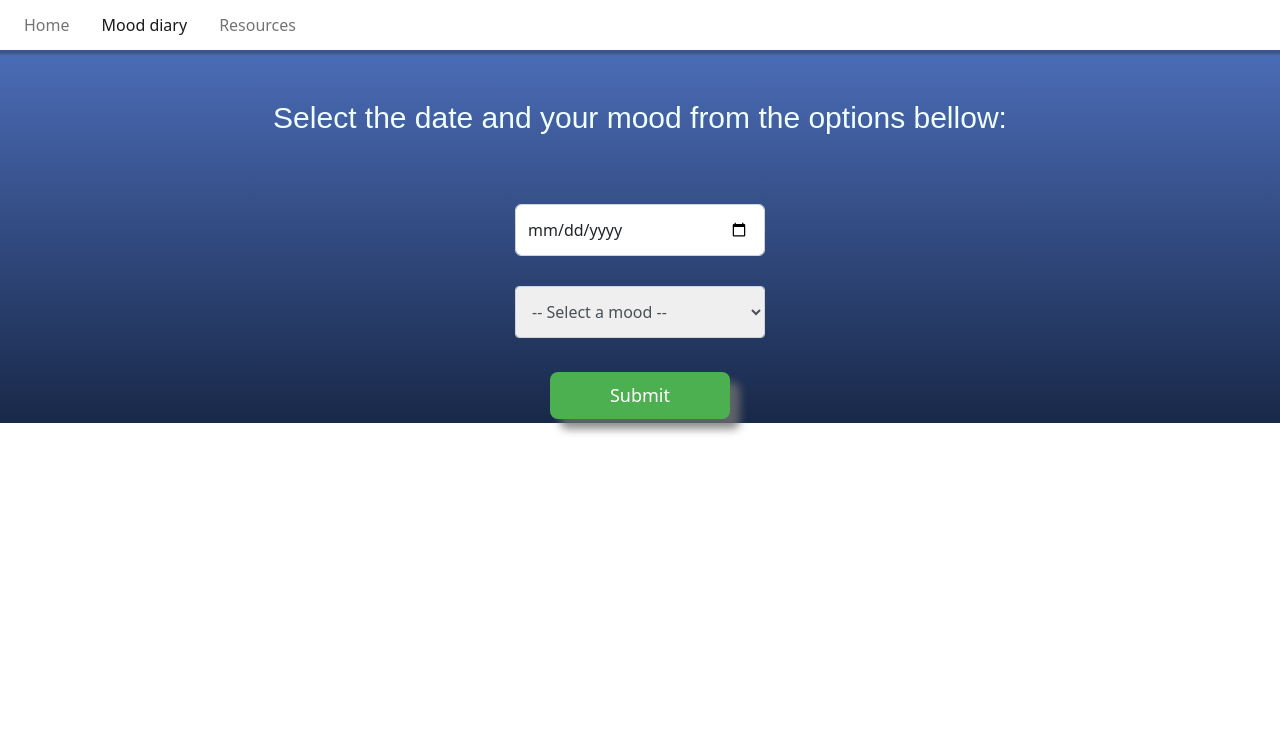
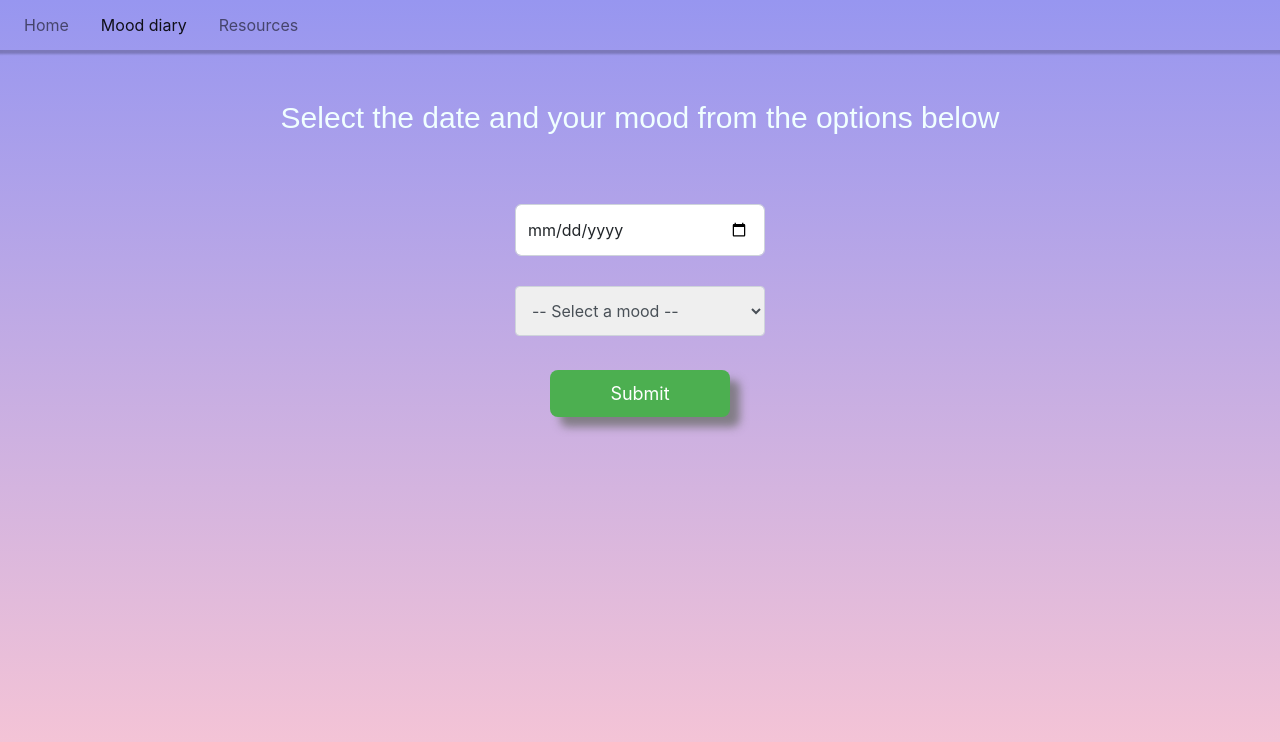
Before and after one commit to EmH93/mood-tracker, a React (Create React App) app: page /MoodDiary in a window 1280 px wide. Shown: the top 742 px of the page. Built offline with nearby package versions, Linux system fonts and the light colour scheme.

Commit message:
Background color and card layout fixed

```diff
--- a/src/components/Card/Card.css
+++ b/src/components/Card/Card.css
@@ -4,11 +4,9 @@
   height: 200px;
   margin-top: 16px;
   margin-bottom: 50px;
+
   }
 
-.bg-color{
-  background-color: red;
-}
 
 .selectedOption1 {
   background-color: var(--stressed);
--- a/src/components/Card/Card.js
+++ b/src/components/Card/Card.js
@@ -5,6 +5,7 @@ const { Meta } = Card;
 
 function MoodCard(props) {
   return (
+<div>
     <Col span={4}>
       <Card
         className={`card ${
@@ -26,10 +27,10 @@ function MoodCard(props) {
         <Meta
           avatar={<Avatar src="https://joesch.moe/api/v1/random?key=1" />}
           title={props.title}
-          description="This is the description"
         />
       </Card>
     </Col>
+    </div>
   );
 }
 
--- a/src/index.css
+++ b/src/index.css
@@ -5,6 +5,10 @@ body {
     sans-serif;
   -webkit-font-smoothing: antialiased;
   -moz-osx-font-smoothing: grayscale;
+  background-image: linear-gradient(to bottom,#9796F0, #FBC7D4);
+  background-size: cover;
+  background-repeat: no-repeat;
+  height: 100vh;
 }
 
 code {
--- a/src/index.js
+++ b/src/index.js
@@ -2,8 +2,8 @@ import React from 'react';
 import ReactDOM from 'react-dom/client';
 import 'bootstrap/dist/css/bootstrap.min.css';
 import App from './App';
-import 'bootstrap/dist/css/bootstrap.min.css';
 import reportWebVitals from './reportWebVitals';
+import './index.css';
 
 const root = ReactDOM.createRoot(document.getElementById('root'));
 root.render(
--- a/src/pages/MoodDiary/MoodDiary.css
+++ b/src/pages/MoodDiary/MoodDiary.css
@@ -2,7 +2,7 @@
     /* background-image: linear-gradient(to bottom,#DA6085, #D7EDE1);  */
     /* background-image: linear-gradient(to bottom,#9796F0, #FBC7D4);  */
     /* background-image: linear-gradient(to bottom,#E5CDC3, #6047E0); */
-    background-image: linear-gradient(to bottom,#4B6CB7, #182848);
+    /* background-image: linear-gradient(to bottom,#4B6CB7, #182848);  */
 }
 .mood-container{
     width: 100%;
--- a/src/pages/MoodDiary/MoodDiary.js
+++ b/src/pages/MoodDiary/MoodDiary.js
@@ -12,6 +12,9 @@ function MoodDiary() {
     ? localStorage.getItem("moodDiary")
     : "{}";
   const [diary, setDiary] = useState(JSON.parse(mood));
+
+  console.group('diary', diary);
+  console.log('mood', mood);
 
   useEffect(() => {
     setDiary(JSON.parse(mood));
@@ -34,7 +37,7 @@ function MoodDiary() {
     <div className="mood-wrapper">
         <div className="form-label-container">
         <h3 className="form-label">
-        Select the date and your mood from the options bellow:
+        Select the date and your mood from the options below
       </h3>
         </div>
       <div className="mood-container">
```
